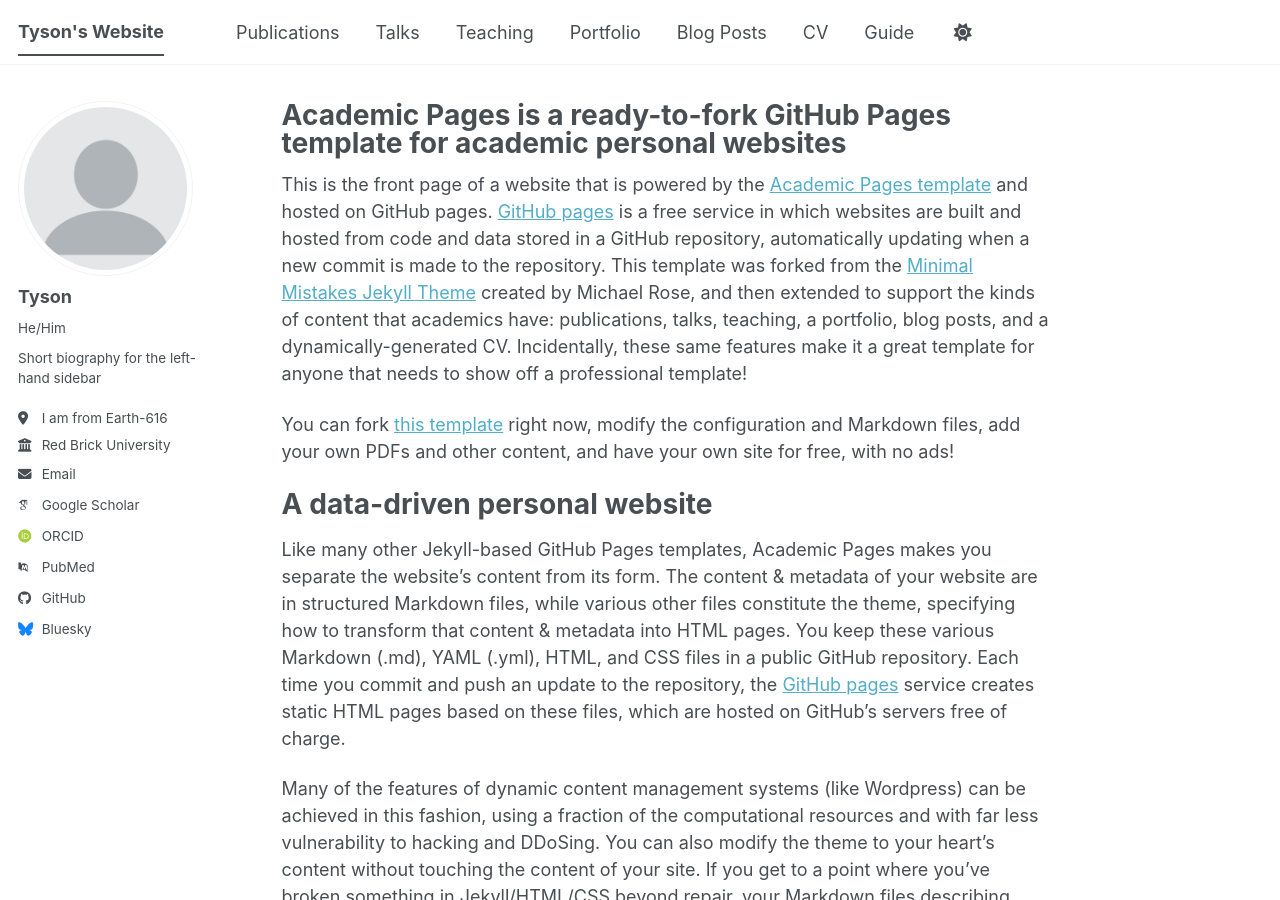
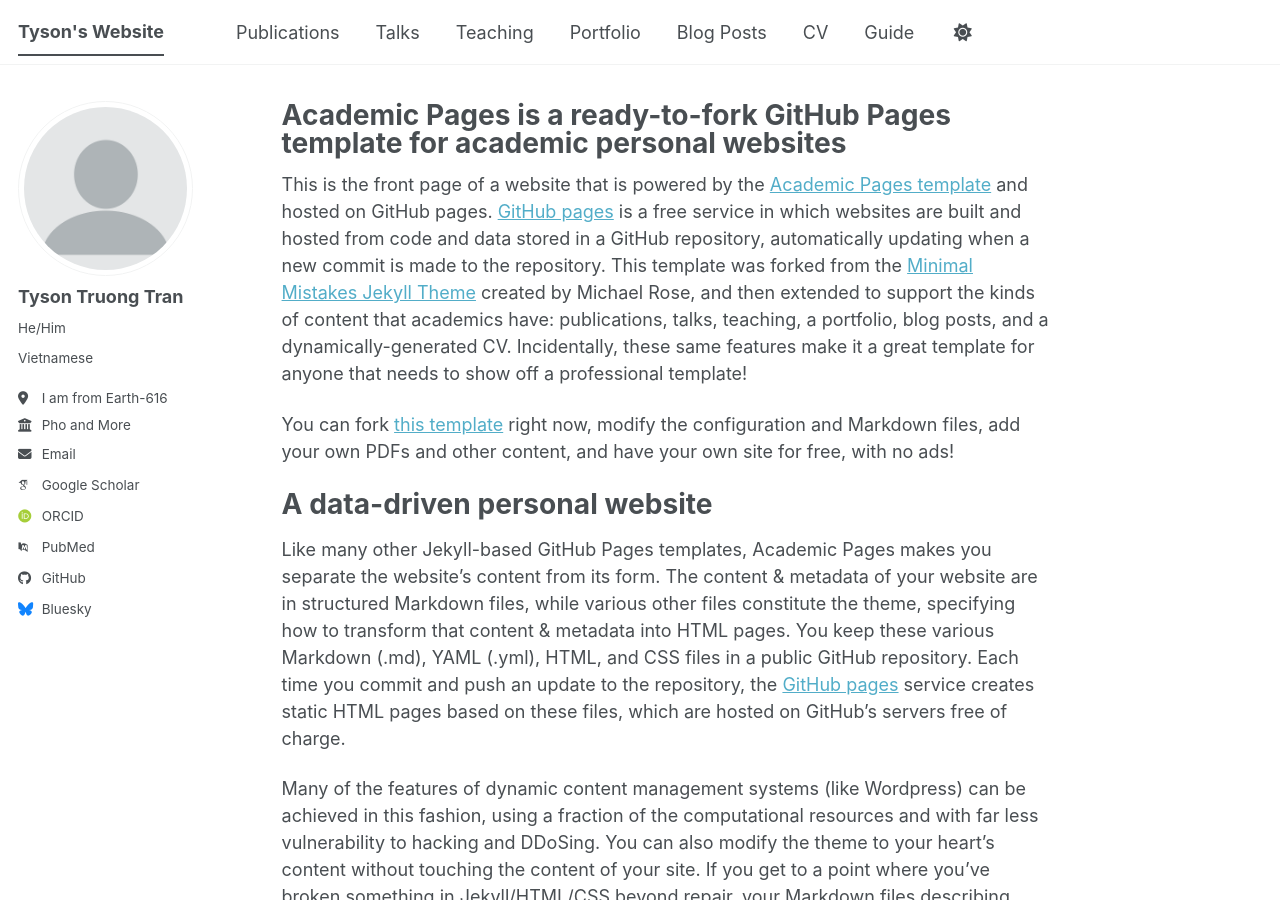
Before and after one commit to xTekz0x/tekz0.github.io, a Jekyll site: the page built from _pages/about.md, in a window 1280 px wide and 900 px high. Built offline with Jekyll 4.4.1, drawn with Linux system fonts in a browser that asks for light colours; some web fonts are replaced; a script bundle is joined from its source files by our own code; library files that are not in the unit come from our copies.

Commit message:
Update _config.yml

```diff
--- a/_config.yml
+++ b/_config.yml
@@ -24,11 +24,11 @@
 author:
   # Biographic information
   avatar           : "profile.png"
-  name             : "Tyson"
+  name             : "Tyson Truong Tran"
   pronouns         : "He/Him"
-  bio              : "Short biography for the left-hand sidebar"
+  bio              : "Vietnamese"
   location         : "I am from Earth-616"
-  employer         : "Red Brick University"
+  employer         : "Pho and More"
   uri              : # URL
   email            : "tysontran2004@gmail.com"
 
```
